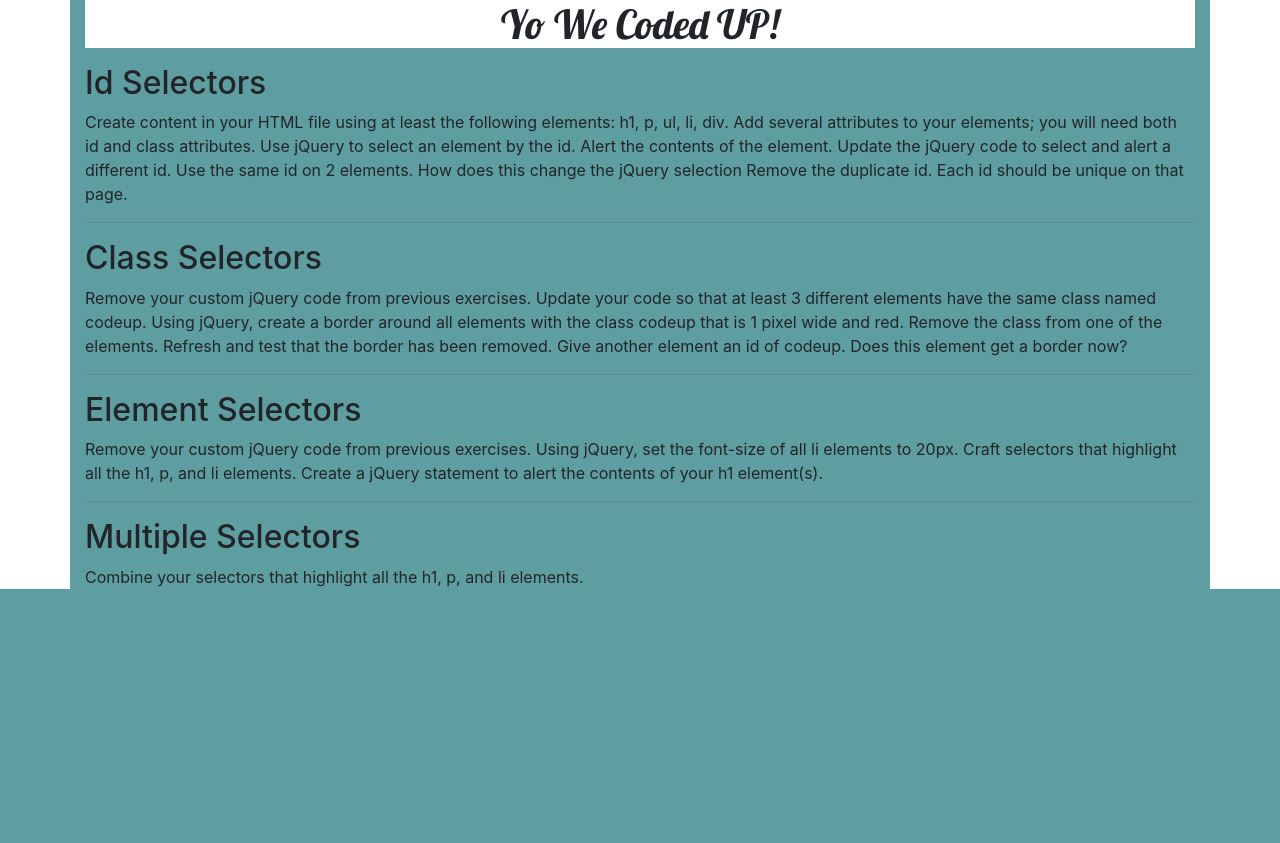
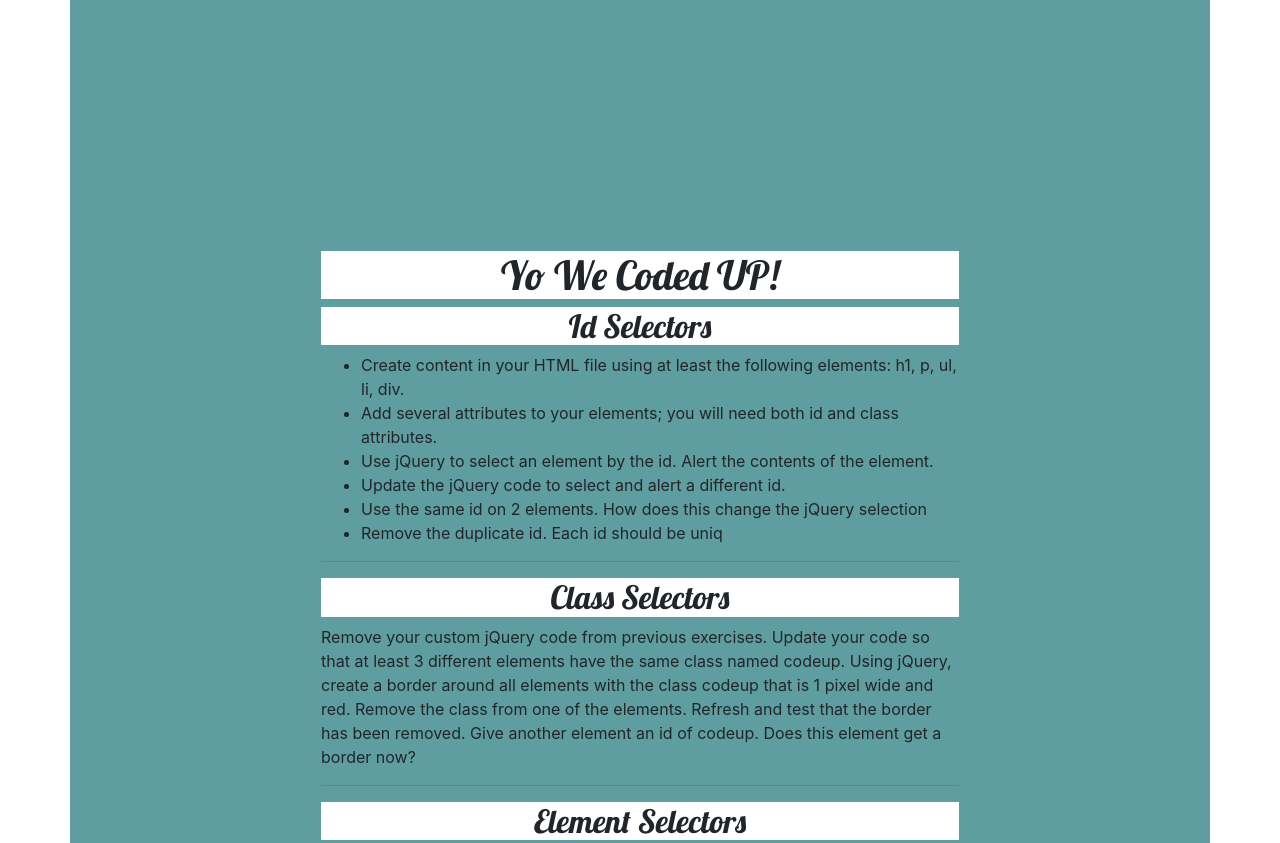
Before and after one commit to Cooks-Johns/codeup-web-exercises, a plain HTML site: page jquery_exercises.html in a window 1280 px wide. Shown: the top 843 px of the page. Before the commit the page ends 800 px from the top, so only its background shows below. Drawn offline with nearby package versions, Linux system fonts and the light colour scheme; a web font is replaced by a local one.

Commit message:
v2.2 added ul and took out first <p>

```diff
--- a/jquery_exercises.html
+++ b/jquery_exercises.html
@@ -13,11 +13,17 @@
         * {
             background-color: cadetblue;
         }
-        h1 {
+
+        .container {
+                max-width: 1140px;
+                padding: 251px;
+            }
+        h1, h2 {
             text-align: center;
             background-color: white;
             font-family: 'Lobster', cursive;
         }
+
     </style>
 
 </head>
@@ -25,19 +31,20 @@
     <div class="container">
     <h1 id="blowOut">Yo We Coded UP!</h1>
         <div>
-            <p>
+
             <h2>Id Selectors</h2>
-                Create content in your HTML file using at least the following elements: h1, p, ul, li, div.
-                Add several attributes to your elements; you will need both id and class attributes.
-                Use jQuery to select an element by the id. Alert the contents of the element.
-                Update the jQuery code to select and alert a different id.
-                Use the same id on 2 elements. How does this change the jQuery selection
-                Remove the duplicate id. Each id should be unique on that page.
-            </p>
+                <ul>
+                    <li>Create content in your HTML file using at least the following elements: h1, p, ul, li, div.</li>
+                    <li>Add several attributes to your elements; you will need both id and class attributes.</li>
+                    <li>Use jQuery to select an element by the id. Alert the contents of the element.</li>
+                    <li>Update the jQuery code to select and alert a different id.</li>
+                    <li>Use the same id on 2 elements. How does this change the jQuery selection</li>
+                    <li>Remove the duplicate id. Each id should be uniq</li>
+                </ul>
             <hr>
-            <p>
 
             <h2>Class Selectors</h2>
+            <p>
                 Remove your custom jQuery code from previous exercises.
                 Update your code so that at least 3 different elements have the same class named codeup.
                 Using jQuery, create a border around all elements with the class codeup that is 1 pixel wide and red.
@@ -45,8 +52,9 @@
                 Give another element an id of codeup. Does this element get a border now?
             </p>
             <hr>
+
+            <h2>Element Selectors</h2>
             <p>
-            <h2>Element Selectors</h2>
                 Remove your custom jQuery code from previous exercises.
                 Using jQuery, set the font-size of all li elements to 20px.
                 Craft selectors that highlight all the h1, p, and li elements.
@@ -72,7 +80,7 @@
             alert('Bye! Thanks for the DOM loading!')
         });
 
-        $('#blowOut').
+        $('h1#blowOut).
     </script>
 </body>
 </html>
```
